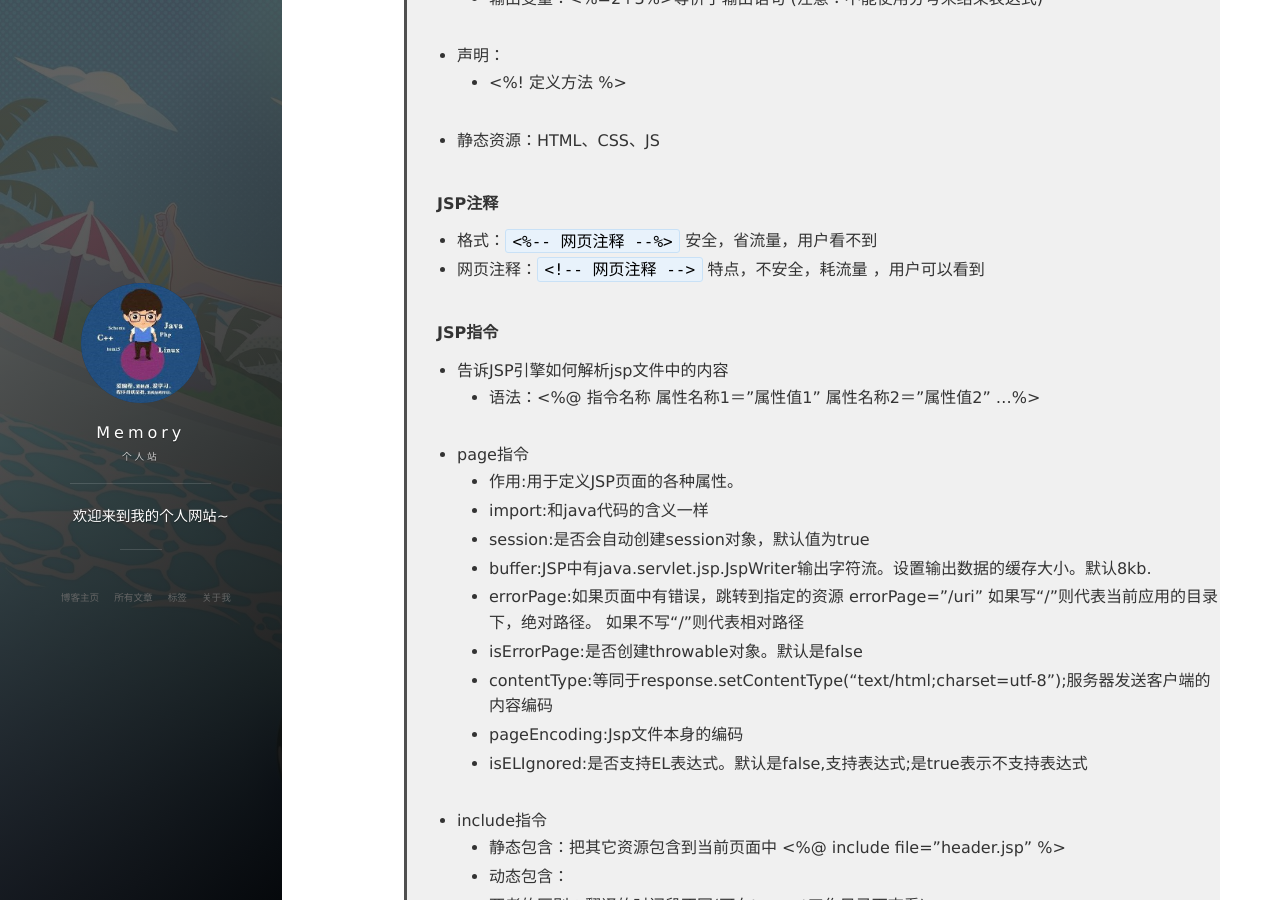
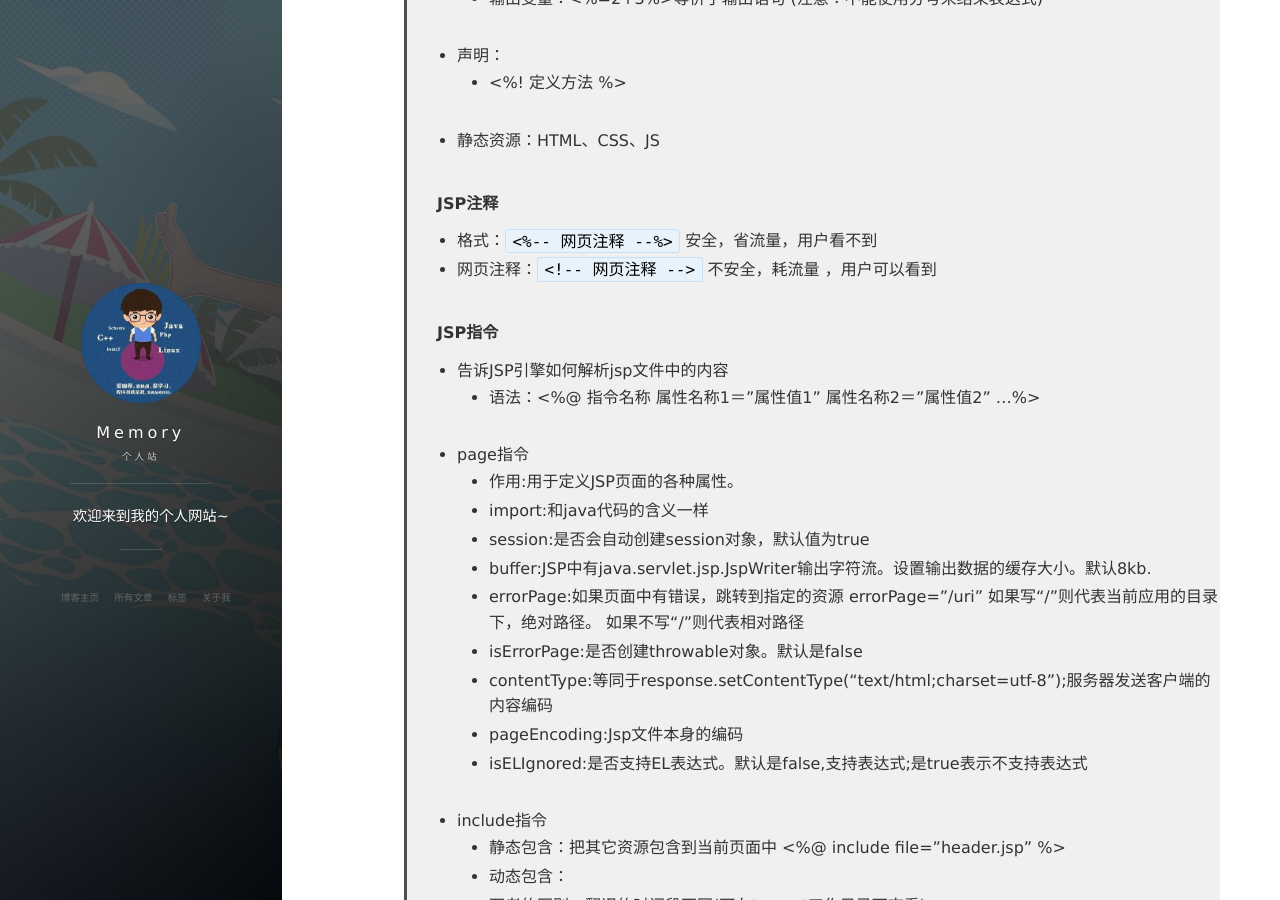
Before and after one commit to dhshenc/dhshenc.github.io, a Jekyll site: the page built from _posts/2019-09-02-JSP基本使用.md, in a window 1280 px wide and 900 px high, scrolled down 1580 px. Built offline with Jekyll 4.4.1, drawn with Linux system fonts in a browser that asks for light colours; nearby versions of some CDN libraries; comment, search, counter and statistics services are not loaded.

Commit message:
修改JSP

```diff
--- a/_posts/2019-09-02-JSP基本使用.md
+++ b/_posts/2019-09-02-JSP基本使用.md
@@ -63,7 +63,7 @@ tag: JSP
 > **JSP注释**
 
 > * 格式：`<%-- 网页注释 --%>` 安全，省流量，用户看不到
-> - 网页注释：`<!-- 网页注释 -->` 特点，不安全，耗流量 ，用户可以看到
+> - 网页注释：`<!-- 网页注释 -->` 不安全，耗流量 ，用户可以看到
 
 > **JSP指令**
 
```
